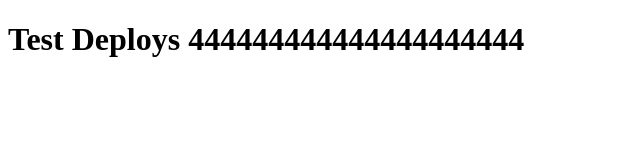
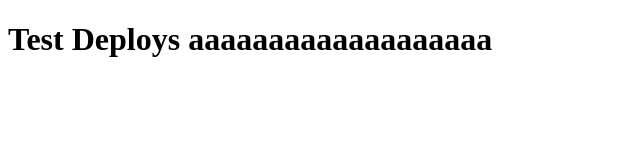
Before and after one commit to AukashaKhan/DeployWebsite, a plain HTML site: page index.html in a window 1280 px wide. Shown: the whole page, without its empty margins (0-640 px from the left). Drawn offline with Linux system fonts and the light colour scheme.

Commit message:
Update index.html

```diff
--- a/index.html
+++ b/index.html
@@ -4,6 +4,6 @@
   <title>Test Deploy</title>
 </head>
 <body>
-  <h1>Test Deploys 444444444444444444444</h1>
+  <h1>Test Deploys aaaaaaaaaaaaaaaaaaa</h1>
 </body>
 </html>
```
